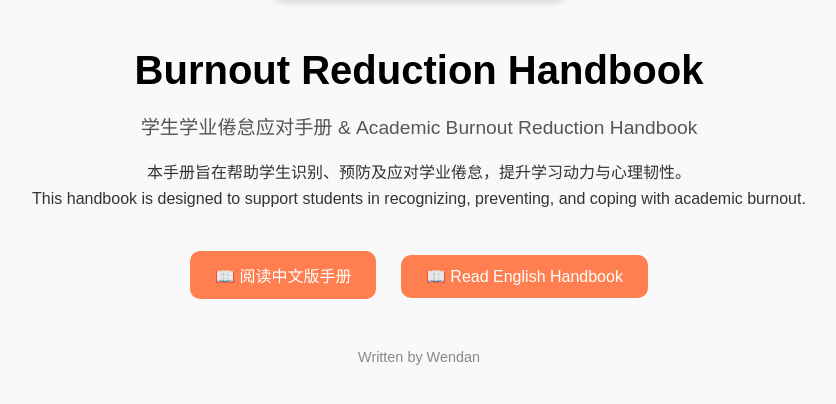
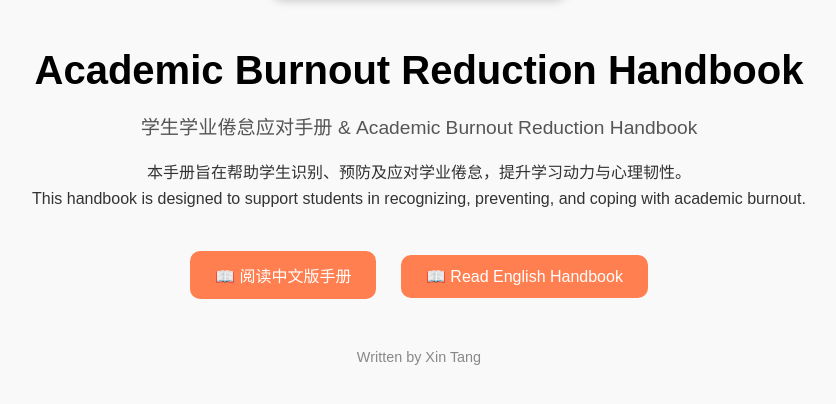
Before and after one commit to tangxin09/academic-burnout-handbook, a plain HTML site: page index.html in a window 1280 px wide. Shown: the part 278-682 px from the top of the page, without its empty margins (221-1057 px from the left). Drawn offline with Linux system fonts and the light colour scheme.

Commit message:
Update index.html

```diff
--- a/index.html
+++ b/index.html
@@ -3,13 +3,13 @@
 <html lang="zh-CN">
 <head>
   <meta charset="UTF-8">
-  <title>Burnout Reduction Handbook</title>
+  <title>Academic Burnout Reduction Handbook</title>
   <link rel="stylesheet" href="style.css">
 </head>
 <body>
   <div class="container">
     <img src="cover.png" alt="Burnout Handbook Cover" class="cover">
-    <h1>Burnout Reduction Handbook</h1>
+    <h1>Academic Burnout Reduction Handbook</h1>
     <p class="subtitle">学生学业倦怠应对手册 & Academic Burnout Reduction Handbook</p>
     <p class="description">
       本手册旨在帮助学生识别、预防及应对学业倦怠，提升学习动力与心理韧性。<br>
@@ -19,7 +19,7 @@
       <a href="zh.html">📖 阅读中文版手册</a>
       <a href="en.html">📖 Read English Handbook</a>
     </div>
-    <p class="author">Written by Wendan</p>
+    <p class="author">Written by Xin Tang</p>
   </div>
 </body>
 </html>
```
